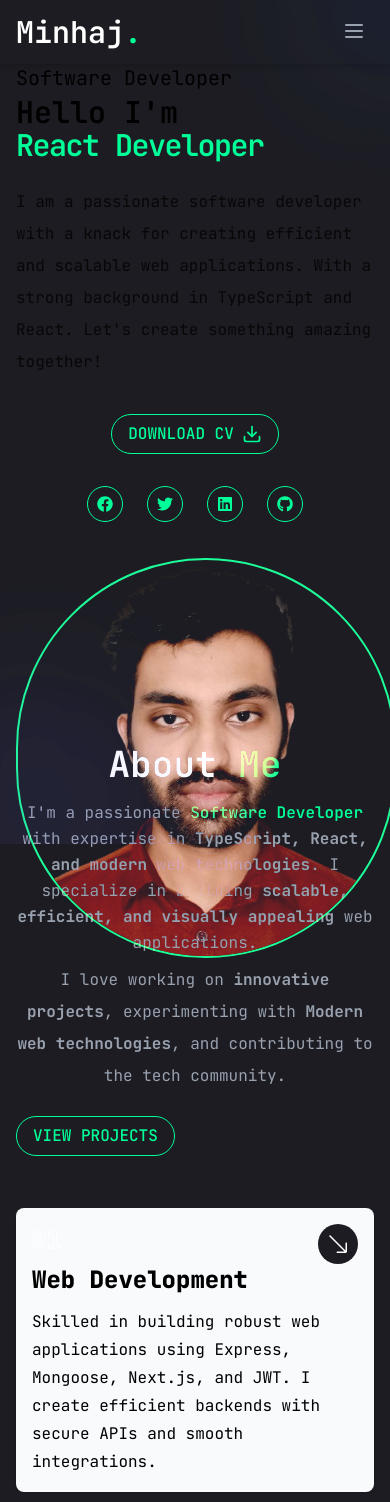
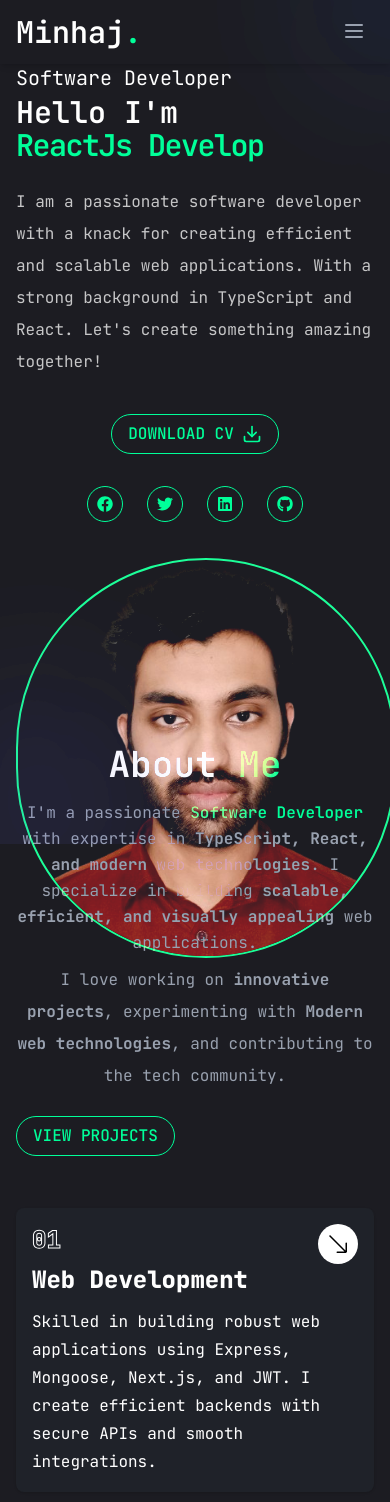
Before and after one commit to tapader13/Portfolio_with_reactjs, a React (Vite) app: page /#home in a window 390 px wide. Shown: the top 1502 px of the page. Built offline with nearby package versions, Linux system fonts and the light colour scheme.

Commit message:
responsive my skill part

```diff
--- a/src/components/About.jsx
+++ b/src/components/About.jsx
@@ -70,18 +70,18 @@ const About = () => {
             {services.map((service, index) => (
               <div
                 key={index}
-                className='p-4 rounded-lg hover:-translate-y-1 transition-all relative overflow-hidden duration-500 group card shadow-sm bg-slate-50 dark:bg-[#1f2229]'
+                className='p-4 rounded-lg hover:-translate-y-1 transition-all relative overflow-hidden duration-500 group card shadow-sm bg-[#1f2229]'
               >
                 <div className='flex justify-between'>
                   <h1 className='text-2xl font-extrabold text-outline text-transparent group-hover:text-outline-hover transition-all duration-500'>
                     {service.id}
                   </h1>
-                  <BsArrowDownRight className='dark:bg-white dark:text-black bg-primary h-10 w-10 p-2 rounded-full group-hover:bg-accent hover:-rotate-45 font-extrabold transition-all duration-500' />
+                  <BsArrowDownRight className='bg-white text-black  h-10 w-10 p-2 rounded-full group-hover:bg-accent hover:-rotate-45 font-extrabold transition-all duration-500' />
                 </div>
-                <h1 className='md:text-2xl text-2xl font-extrabold group-hover:text-accent transition-all duration-500 text-black dark:text-white'>
+                <h1 className='md:text-2xl text-2xl font-extrabold group-hover:text-accent transition-all duration-500 text-white'>
                   {service.title}
                 </h1>
-                <p className='leading-7 mt-3 text-black dark:text-white'>
+                <p className='leading-7 mt-3 text-white'>
                   {service.description}
                 </p>
               </div>
--- a/src/components/Contact.jsx
+++ b/src/components/Contact.jsx
@@ -40,13 +40,13 @@ const Contact = () => {
         <div className='flex w-full md:flex-row-reverse md:justify-between items-center flex-col  gap-10'>
 
           <div className='bg-contact-form w-full md:w-1/2 '>
-            <h1 className='relative z-10 dark:text-white text-primary font-medium mb-3 text-3xl'>
+            <h1 className='relative z-10 text-white  font-medium mb-3 text-3xl'>
               Send Message
             </h1>
             <form ref={Ref} onSubmit={sendEmail}>
               <div className='relative mb-5 z-10'>
                 <input
-                  className='w-full focus:outline-none border-b-[1px] border-accent text-primary dark:text-white bg-transparent px-3 py-1'
+                  className='w-full focus:outline-none border-b-[1px] border-accent  text-white bg-transparent px-3 py-1'
                   type='text'
                   placeholder='Full Name'
                   id='name'
@@ -56,7 +56,7 @@ const Contact = () => {
               </div>
               <div className='relative mb-5 z-10'>
                 <input
-                  className='w-full focus:outline-none border-b-[1px] border-accent text-primary dark:text-white bg-transparent px-3 py-1'
+                  className='w-full focus:outline-none border-b-[1px] border-accent text-white bg-transparent px-3 py-1'
                   type='email'
                   placeholder='Email'
                   id='email'
@@ -66,7 +66,7 @@ const Contact = () => {
               </div>
               <div className='relative mb-5 z-10'>
                 <textarea
-                  className='w-full focus:outline-none border-b-[1px] border-accent text-primary dark:text-white bg-transparent px-3 py-1'
+                  className='w-full focus:outline-none border-b-[1px] border-accent text-white bg-transparent px-3 py-1'
                   placeholder='Type your Message.....'
                   id='message'
                   name='message'
@@ -86,7 +86,7 @@ const Contact = () => {
               </div>
               <div>
                 <h1 className='text-accent text-xl font-medium'>Address</h1>
-                <p className='dark:text-white text-black'>
+                <p className='text-white'>
                   Zakigonj, Sylhet, Dhaka, Bangladesh
                 </p>
               </div>
@@ -97,7 +97,7 @@ const Contact = () => {
               </div>
               <div>
                 <h1 className='text-accent text-xl font-medium'>Phone</h1>
-                <p className='dark:text-white text-black'>+8801786224382</p>
+                <p className='text-white '>+8801786224382</p>
               </div>
             </div>
             <div className='flex gap-3 mt-10 items-start'>
@@ -106,7 +106,7 @@ const Contact = () => {
               </div>
               <div>
                 <h1 className='text-accent text-xl font-medium'>Email</h1>
-                <p className='dark:text-white text-black'>
+                <p className='text-white'>
                   minhajtapader0@gmail.com
                 </p>
               </div>
--- a/src/components/Hero.jsx
+++ b/src/components/Hero.jsx
@@ -13,17 +13,17 @@ export default function Hero() {
           {/* Added relative positioning and bottom padding */}
           <div className='grid md:grid-cols-6 lg:grid-cols-8 grid-cols-1 gap-9'>
             <div className='lg:col-span-4 md:col-span-3'>
-              <span className='text-xl text-black dark:text-white'>
+              <span className='text-xl text-white'>
                 Software Developer
               </span>
-              <h1 className='lg:text-4xl xl:text-5xl text-3xl mb-6 leading-[1.1] font-semibold text-black dark:text-white'>
+              <h1 className='lg:text-4xl xl:text-5xl text-3xl mb-6 leading-[1.1] font-semibold text-white'>
                 Hello I&apos;m <br />{' '}
                 <span className='text-accent tracking-tighter inline-block min-w-[330px]'>
                   <Typewriter
                     words={[
                       'Minhaj Tapader',
-                      'Next Developer',
-                      'React Developer',
+                      'NextJs Developer',
+                      'ReactJs Developer',
                     ]}
                     loop={0}
                     // cursor
@@ -34,7 +34,7 @@ export default function Hero() {
                   />
                 </span>
               </h1>
-              <p className='mb-9 dark:text-white/75 text-black/75 '>
+              <p className='mb-9 text-white/75  '>
                 {' '}
                 I am a passionate software developer with a knack for creating
                 efficient and scalable web applications. With a strong
--- a/src/components/Skill.jsx
+++ b/src/components/Skill.jsx
@@ -46,7 +46,7 @@ export default function Skills() {
   const [hoveredSkill, setHoveredSkill] = useState(null);
 
   return (
-    <section id='skills' className='h-screen '>
+    <section id='skills' className='min-h-screen '>
       <div className='flex items-center h-full w-full'>
         <div className='max-w-7xl w-full mx-auto px-4 sm:px-6 lg:px-8'>
           <div className=' mb-8'>
@@ -58,7 +58,7 @@ export default function Skills() {
             </p>
           </div>
 
-          <div className='grid grid-cols-2 md:grid-cols-6 gap-8'>
+          <div className='grid grid-cols-2 md:grid-cols-4 lg:grid-cols-6 gap-8'>
             {skillsData.map((skill) => (
               <motion.div
                 key={skill.name}
```
